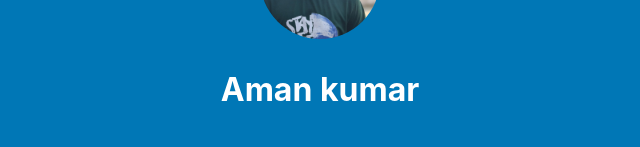
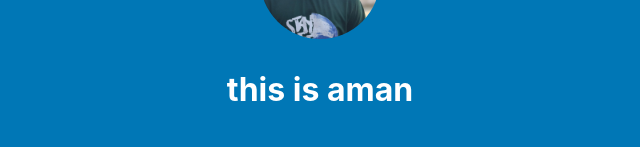
Before and after one commit to dev19Aman/profile, a React (Create React App) app: page / in a window 1280 px wide. Shown: the part 177-324 px from the top of the page, without its empty margins (320-960 px from the left). Built offline with nearby package versions, Linux system fonts and the light colour scheme.

Commit message:
my normal change

```diff
--- a/src/App.js
+++ b/src/App.js
@@ -8,7 +8,7 @@ const App = () => {
     <main className="container">
       <section className="intro-section">
         <img src={image} alt="Your Name" className="profile-img" />
-        <h1 className="heading">Aman kumar</h1>
+        <h1 className="heading">this is aman </h1>
            </section>
             <section className="connect-section">
            <ul className="social-links">
```
